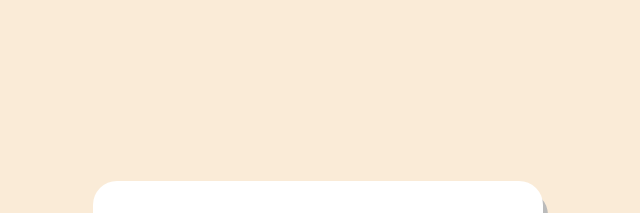
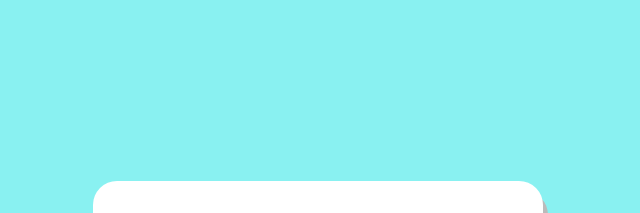
Before and after one commit to iamsubbash/Profile_card, a plain HTML site: page index.html in a window 1280 px wide. Shown: the part 104-317 px from the top of the page, without its empty margins (322-962 px from the left). Drawn offline with nearby package versions, Linux system fonts and the light colour scheme.

Commit message:
css color update

```diff
--- a/Style.css
+++ b/Style.css
@@ -11,7 +11,7 @@ body{
     display:flex;
     align-items: center;
     justify-content: center;
-    background-color: antiquewhite;
+    background-color: rgb(137, 241, 241);
 
 }
 .profile-card{
```
